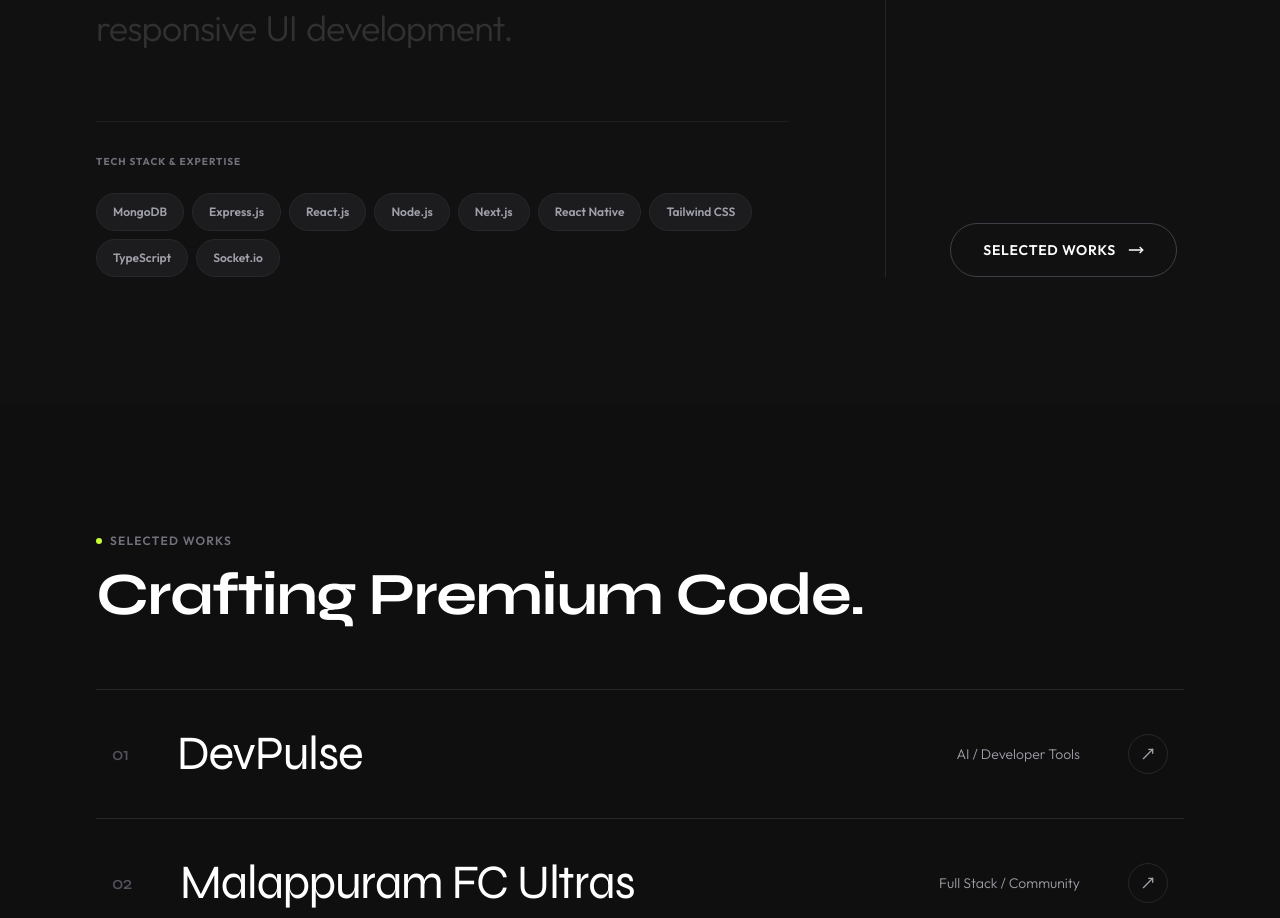
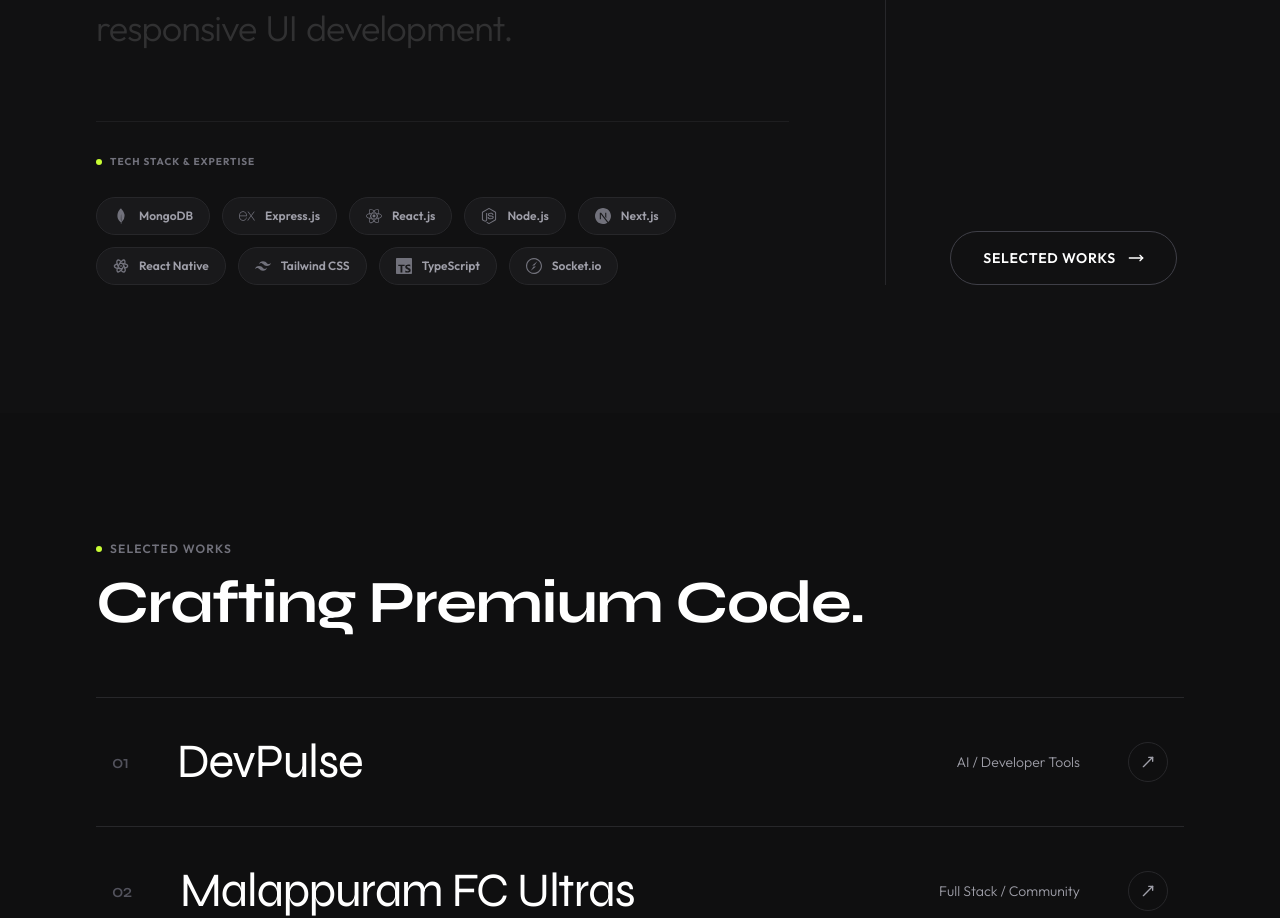
Before and after one commit to ANESSABO0421/NextjsPortfolio, a Next.js app: page / in a window 1280 px wide. Shown: the part 1520-2438 px from the top of the page. Built offline with nearby package versions, Linux system fonts and the light colour scheme.

Commit message:
new section added for techstack

```diff
--- a/package.json
+++ b/package.json
@@ -20,6 +20,7 @@
     "next": "16.2.10",
     "react": "19.2.4",
     "react-dom": "19.2.4",
+    "react-icons": "^5.7.0",
     "shadcn": "^4.13.0",
     "split-type": "^0.3.4",
     "tailwind-merge": "^3.6.0",
--- a/src/components/sections/about.tsx
+++ b/src/components/sections/about.tsx
@@ -5,6 +5,29 @@ import gsap from "gsap";
 import { useGSAP } from "@gsap/react";
 import Magnetic from "@/components/ui/magnetic";
 import { MoveRight } from "lucide-react";
+import {
+  SiMongodb,
+  SiExpress,
+  SiReact,
+  SiNodedotjs,
+  SiNextdotjs,
+  SiTailwindcss,
+  SiTypescript,
+  SiSocketdotio,
+} from "react-icons/si";
+import { TbBrandReactNative } from "react-icons/tb";
+
+const techStack = [
+  { name: "MongoDB", Icon: SiMongodb, color: "#00ED64" },
+  { name: "Express.js", Icon: SiExpress, color: "#ffffff" },
+  { name: "React.js", Icon: SiReact, color: "#61DAFB" },
+  { name: "Node.js", Icon: SiNodedotjs, color: "#5FA04E" },
+  { name: "Next.js", Icon: SiNextdotjs, color: "#ffffff" },
+  { name: "React Native", Icon: TbBrandReactNative, color: "#61DAFB" },
+  { name: "Tailwind CSS", Icon: SiTailwindcss, color: "#38BDF8" },
+  { name: "TypeScript", Icon: SiTypescript, color: "#3178C6" },
+  { name: "Socket.io", Icon: SiSocketdotio, color: "#c9fd34" },
+];
 
 export default function About() {
   const containerRef = useRef<HTMLDivElement>(null);
@@ -77,6 +100,24 @@ export default function About() {
           },
         }
       );
+
+      // 4. Stagger reveal tech stack chips
+      gsap.fromTo(
+        ".tech-chip",
+        { opacity: 0, y: 16, scale: 0.9 },
+        {
+          opacity: 1,
+          y: 0,
+          scale: 1,
+          stagger: 0.06,
+          duration: 0.6,
+          ease: "power3.out",
+          scrollTrigger: {
+            trigger: ".tech-chip-container",
+            start: "top 88%",
+          },
+        }
+      );
     },
     { scope: containerRef }
   );
@@ -105,27 +146,25 @@ export default function About() {
           </div>
 
           {/* Interactive Tech Stack */}
-          <div className="flex flex-col gap-4 border-t border-zinc-800/60 pt-8 mt-4">
-            <span className="text-[10px] uppercase tracking-widest text-zinc-500 font-bold">
-              Tech Stack & Expertise
+          <div className="flex flex-col gap-5 border-t border-zinc-800/60 pt-8 mt-4">
+            <span className="text-[10px] uppercase tracking-widest text-zinc-500 font-bold flex items-center gap-2">
+              <span className="w-1.5 h-1.5 rounded-full bg-[#c9fd34]" />
+              Tech Stack &amp; Expertise
             </span>
-            <div className="flex flex-wrap gap-2 pt-2">
-              {[
-                "MongoDB",
-                "Express.js",
-                "React.js",
-                "Node.js",
-                "Next.js",
-                "React Native",
-                "Tailwind CSS",
-                "TypeScript",
-                "Socket.io",
-              ].map((stack, idx) => (
+            <div className="tech-chip-container flex flex-wrap gap-3 pt-2">
+              {techStack.map(({ name, Icon, color }, idx) => (
                 <div
                   key={idx}
-                  className="px-4 py-2.5 rounded-full bg-[#1c1c1f] border border-zinc-800 text-xs font-semibold text-zinc-400 hover:border-zinc-300 hover:text-white transition-all duration-300 cursor-default"
+                  style={{ "--accent": color } as React.CSSProperties}
+                  className="tech-chip group relative flex items-center gap-2.5 px-4 py-2.5 rounded-full bg-[#1c1c1f]/80 backdrop-blur-sm border border-zinc-800 text-xs font-semibold text-zinc-400 cursor-default overflow-hidden transition-all duration-300 hover:border-[color:var(--accent)]/40 hover:-translate-y-0.5 hover:text-white hover:shadow-[0_0_0_1px_var(--accent),0_0_18px_2px_var(--accent)]"
                 >
-                  {stack}
+                  {/* Soft radial glow fill */}
+                  <span
+                    className="pointer-events-none absolute inset-0 rounded-full opacity-0 group-hover:opacity-20 transition-opacity duration-500 blur-md"
+                    style={{ background: "radial-gradient(circle at 30% 30%, var(--accent), transparent 70%)" }}
+                  />
+                  <Icon className="relative w-4 h-4 shrink-0 text-zinc-500 transition-all duration-300 group-hover:scale-110 group-hover:text-[color:var(--accent)] group-hover:drop-shadow-[0_0_6px_var(--accent)]" />
+                  <span className="relative">{name}</span>
                 </div>
               ))}
             </div>
```
Also changed, not shown: 1 other file (tests, documents, lock files or other folders).
